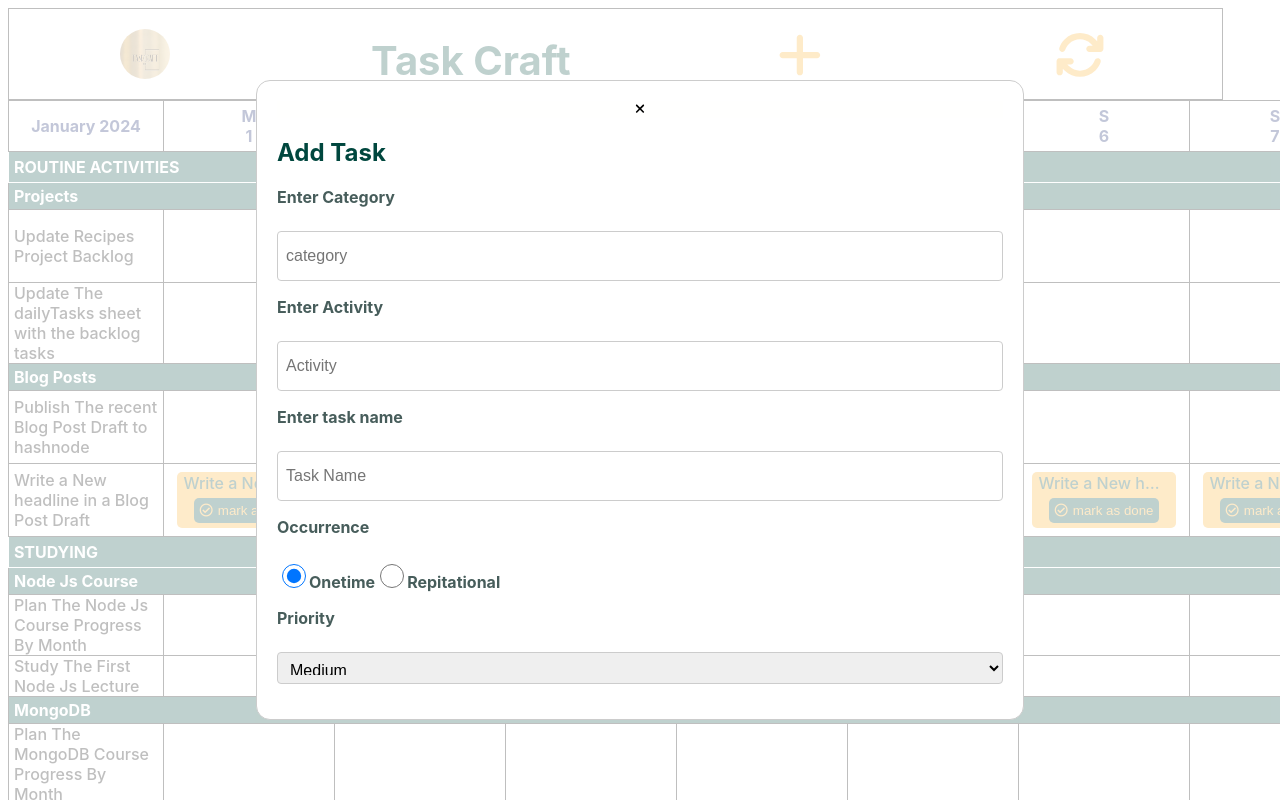
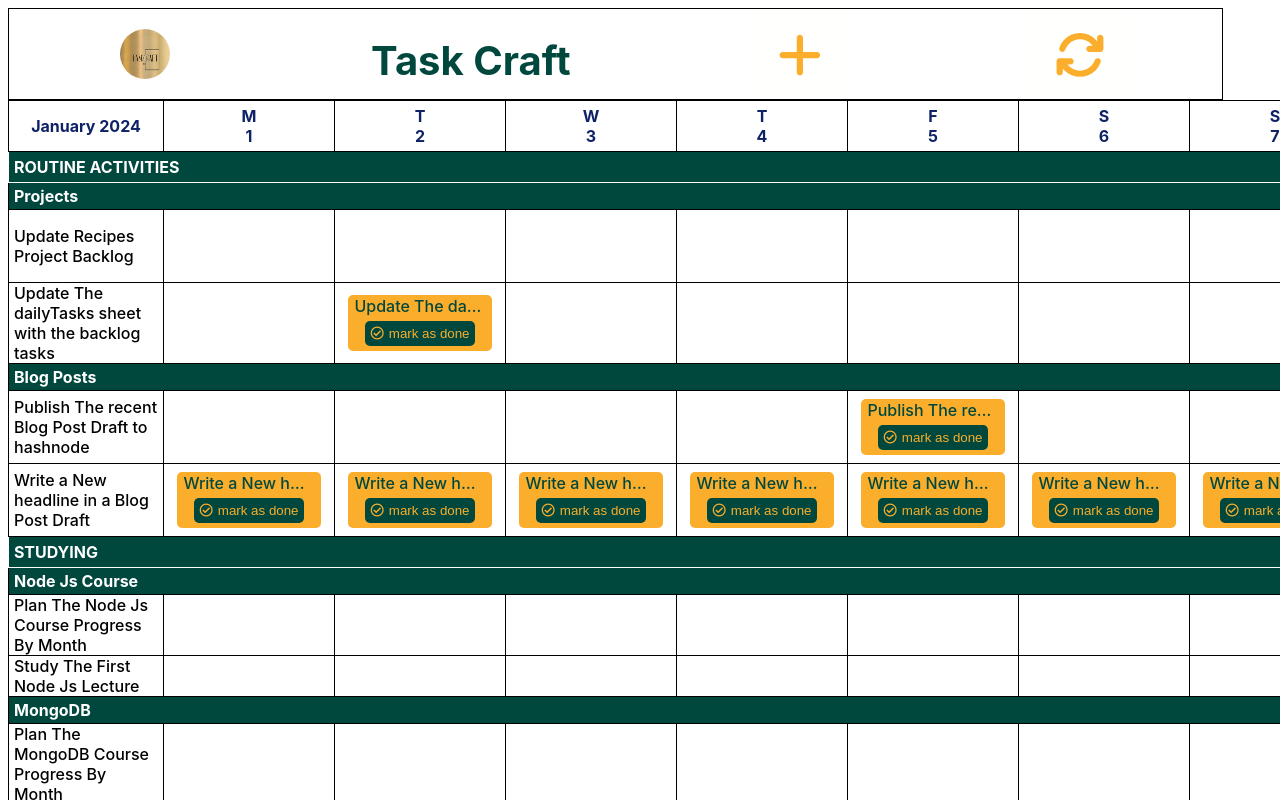
Before and after one commit to chingu-voyages/v47-tier2-team-11, a React (Vite) app in the folder task-craft/: page / in a window 1280 px wide. Shown: the top 800 px of the page. Built offline with nearby package versions, Linux system fonts and the light colour scheme.

Commit message:
frontend of the add form

```diff
--- a/task-craft/src/components/Header.jsx
+++ b/task-craft/src/components/Header.jsx
@@ -26,13 +26,13 @@ const basicStyles = {
     display: "flex",
     flexDirection: "column",
     justifyContent: "space-between",
-    backgroundColor:'white'
+    backgroundColor:''
 
   },
 };
 
 const Header = () => {
-  const [addtaskForm, setaddtaskForm] = useState(true);
+  const [addtaskForm, setaddtaskForm] = useState(false);
   const [category, setCategory] = useState("");
   const [activity, setActivity] = useState("");
   const [taskName, setTaskName] = useState("");
```
